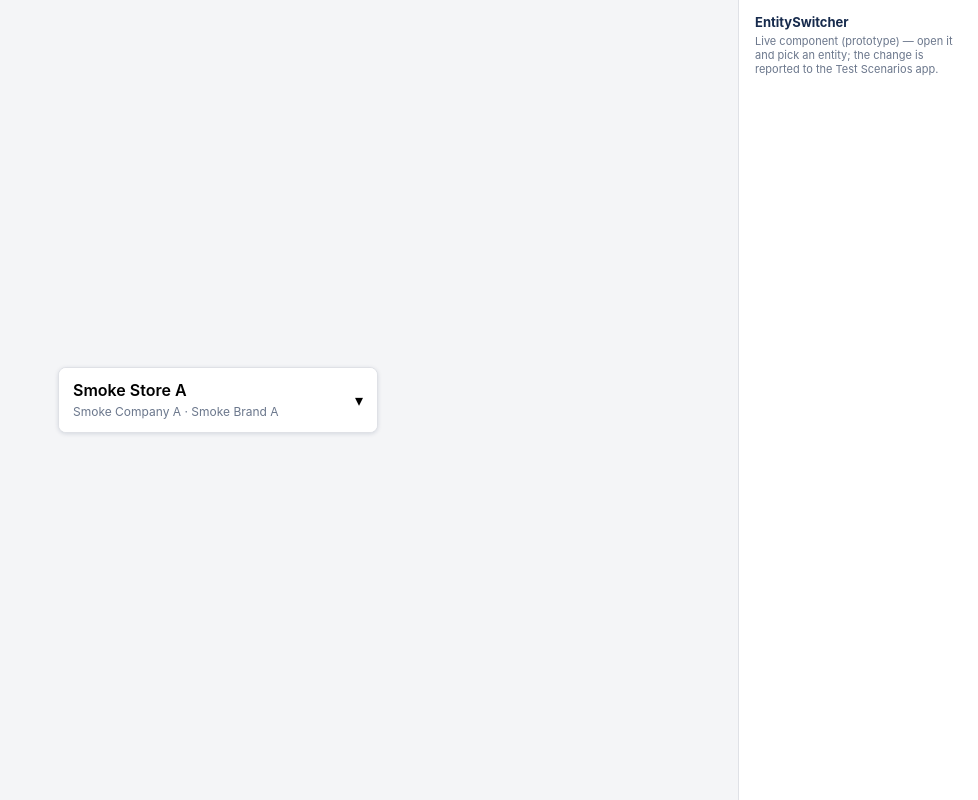
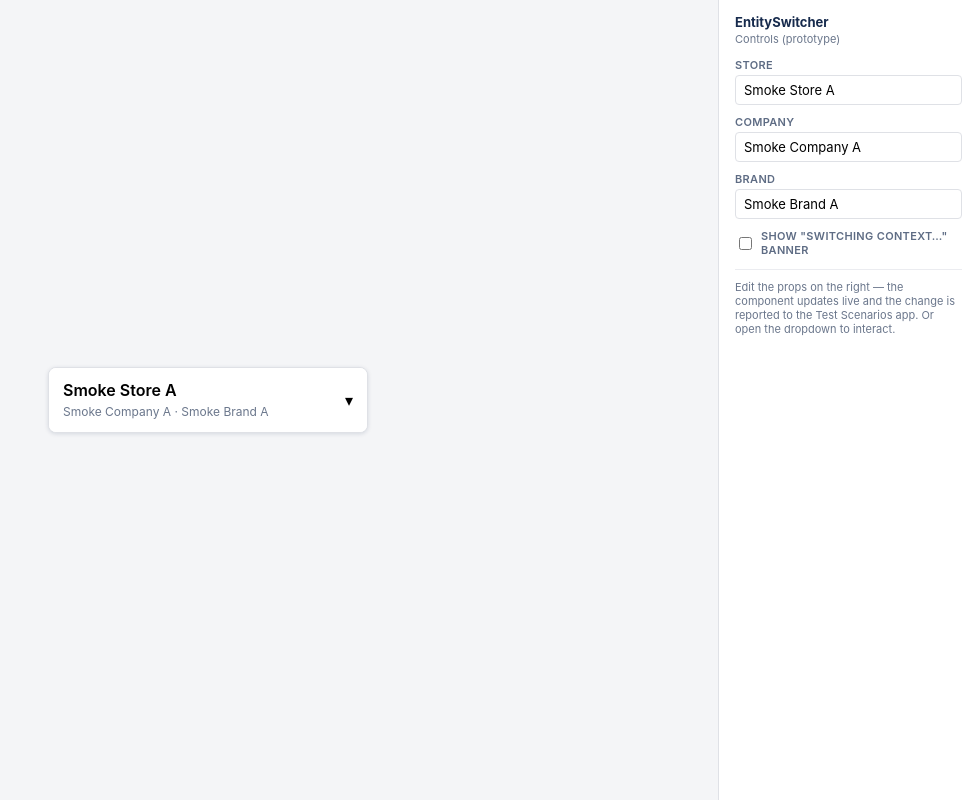
Before and after one commit to CraigAndrew/cs-component-harness, a plain HTML site: page index.html in a window 1280 px wide. Shown: the whole page, without its empty margins (302-1280 px from the left). Drawn offline with Linux system fonts and the light colour scheme.

Commit message:
Add Controls panel (editable props) to both stories

```diff
--- a/index.html
+++ b/index.html
@@ -22,17 +22,21 @@
 				background: #f4f5f7;
 			}
 			.controls {
-				width: 240px;
+				width: 260px;
 				border-left: 1px solid #dfe1e6;
 				padding: 14px 16px;
 				font-size: 13px;
+				background: #fff;
 			}
-			.controls h3 { margin: 0 0 4px; font-size: 13px; }
+			.controls h3 { margin: 0 0 2px; font-size: 13px; }
 			.controls .muted { color: #6b778c; font-size: 11px; margin: 0 0 12px; }
-			.controls label { display: block; margin: 10px 0 4px; font-weight: 600; }
-			.controls select, .controls input {
+			.controls .field { margin: 0 0 10px; }
+			.controls label { display: block; margin: 0 0 3px; font-weight: 600; font-size: 11px; color: #5e6c84; text-transform: uppercase; letter-spacing: .03em; }
+			.controls input[type=text] {
 				width: 100%; padding: 6px 8px; border: 1px solid #dfe1e6; border-radius: 4px; font: inherit;
 			}
+			.controls .check { display: flex; align-items: center; gap: 6px; font-weight: 600; }
+			.controls .hint { color: #6b778c; font-size: 11px; margin-top: 12px; border-top: 1px solid #ebecf0; padding-top: 10px; }
 			/* Mock EntitySwitcher */
 			.es {
 				width: 320px; background: #fff; border: 1px solid #dfe1e6; border-radius: 8px;
@@ -65,49 +69,54 @@
 		</div>
 		<script>
 			// Throwaway Storybook-style harness: addressable by ?story=<id>, renders an
-			// interactive mock component + a controls panel, and posts every change up
-			// to the embedding parent (the Test Scenarios Components tab) so a change can
-			// become a requested edit. Mirrors Storybook's iframe.html?id= contract so a
-			// real Storybook can be swapped in by changing only the URL.
+			// interactive mock component plus a Controls panel that edits the
+			// component's props/args (the same "edit" model Storybook uses). Every edit
+			// re-renders the component live AND is posted up to the embedding parent
+			// (the Test Scenarios Components tab) so the change can become a requested
+			// edit in a PR. Mirrors Storybook's iframe.html?id= contract.
 			const params = new URLSearchParams(location.search);
 			const storyId = params.get('story') || params.get('id') || 'entity-switcher';
 			const stage = document.getElementById('stage');
 			const controls = document.getElementById('controls');
 
-			const ENTITIES = [
-				{ company: 'Smoke Company A', brand: 'Smoke Brand A', store: 'Smoke Store A' },
-				{ company: 'Smoke Company B', brand: 'Smoke Brand B', store: 'Smoke Store B' },
-				{ company: 'Acme Foods', brand: 'Acme Grill', store: 'Acme Central' },
-			];
-
-			// Report an interaction/change to the parent frame.
 			const emit = (change) => {
 				try {
-					parent.postMessage(
-						{ source: 'cs-component-harness', story: storyId, ...change },
-						'*',
-					);
+					parent.postMessage({ source: 'cs-component-harness', story: storyId, ...change }, '*');
 				} catch {}
 			};
 
-			function entitySwitcher() {
+			// --- Stories: each has editable `args` + a render(args) function ---
+
+			const stories = {
+				'entity-switcher': {
+					title: 'EntitySwitcher',
+					args: {
+						store: 'Smoke Store A',
+						company: 'Smoke Company A',
+						brand: 'Smoke Brand A',
+						switching: false,
+					},
+					controls: [
+						{ key: 'store', label: 'Store', type: 'text' },
+						{ key: 'company', label: 'Company', type: 'text' },
+						{ key: 'brand', label: 'Brand', type: 'text' },
+						{ key: 'switching', label: 'Show "Switching context…" banner', type: 'boolean' },
+					],
+					hint: 'Edit the props on the right — the component updates live and the change is reported to the Test Scenarios app. Or open the dropdown to interact.',
+					render(args) {
 						let open = false;
-				let idx = 0;
-				let switching = false;
 						const root = document.createElement('div');
 						root.className = 'es';
-				const render = () => {
-					const e = ENTITIES[idx];
+						const draw = () => {
 							root.innerHTML = '';
 							const btn = document.createElement('button');
 							btn.className = 'es-button';
 							btn.innerHTML =
-						'<span><span class="es-current">' + e.store + '</span>' +
-						'<br><span class="es-sub">' + e.company + ' · ' + e.brand + '</span></span>' +
-						'<span>▾</span>';
-					btn.onclick = () => { open = !open; render(); };
+								'<span><span class="es-current">' + args.store + '</span><br>' +
+								'<span class="es-sub">' + args.company + ' · ' + args.brand + '</span></span><span>▾</span>';
+							btn.onclick = () => { open = !open; draw(); };
 							root.appendChild(btn);
-					if (switching) {
+							if (args.switching) {
 								const b = document.createElement('div');
 								b.className = 'es-banner';
 								b.textContent = 'Switching context…';
@@ -115,65 +124,104 @@
 							} else if (open) {
 								const menu = document.createElement('div');
 								menu.className = 'es-menu';
-						ENTITIES.forEach((opt, i) => {
+								['Smoke Store B — Smoke Company B', 'Acme Central — Acme Foods'].forEach((label) => {
 									const o = document.createElement('div');
 									o.className = 'es-opt';
-							o.textContent = opt.store + ' — ' + opt.company;
-							o.onclick = () => {
-								open = false; switching = true; render();
-								emit({ event: 'switch-entity', to: opt });
-								setTimeout(() => { idx = i; switching = false; render(); }, 700);
-							};
+									o.textContent = label;
+									o.onclick = () => { open = false; draw(); emit({ event: 'switch-entity', to: label }); };
 									menu.appendChild(o);
 								});
 								root.appendChild(menu);
 							}
 						};
-				render();
+						draw();
 						return root;
-			}
-
-			function storeDashboard(opts) {
+					},
+				},
+				'store-dashboard': {
+					title: 'StoreDashboard',
+					args: { heading: 'Store dashboard', sales: 'R 4,210', transactions: '128' },
+					controls: [
+						{ key: 'heading', label: 'Heading', type: 'text' },
+						{ key: 'sales', label: 'Sales today', type: 'text' },
+						{ key: 'transactions', label: 'Transactions', type: 'text' },
+					],
+					hint: 'Edit the props on the right — the component updates live and the change is reported to the Test Scenarios app.',
+					render(args) {
 						const root = document.createElement('div');
 						root.className = 'dash';
-				const title = opts.title || 'Store dashboard';
 						root.innerHTML =
-					'<h2>' + title + '</h2><p class="ts">Last updated just now</p>' +
+							'<h2>' + args.heading + '</h2><p class="ts">Last updated just now</p>' +
 							'<div class="tiles">' +
-					'<div class="tile">Sales today<b>R 4,210</b></div>' +
-					'<div class="tile">Transactions<b>128</b></div>' +
+							'<div class="tile">Sales today<b>' + args.sales + '</b></div>' +
+							'<div class="tile">Transactions<b>' + args.transactions + '</b></div>' +
 							'<div class="tile">Avg basket<b>R 32.90</b></div>' +
-					'<div class="tile">Open tills<b>3</b></div>' +
-					'</div>';
+							'<div class="tile">Open tills<b>3</b></div></div>';
 						return root;
+					},
+				},
+			};
+
+			const story = stories[storyId] || stories['entity-switcher'];
+			const args = { ...story.args };
+
+			const renderStage = () => {
+				stage.innerHTML = '';
+				stage.appendChild(story.render(args));
+			};
+
+			const renderControls = () => {
+				controls.innerHTML = '';
+				const h = document.createElement('h3');
+				h.textContent = story.title;
+				controls.appendChild(h);
+				const sub = document.createElement('p');
+				sub.className = 'muted';
+				sub.textContent = 'Controls (prototype)';
+				controls.appendChild(sub);
+
+				story.controls.forEach((c) => {
+					const field = document.createElement('div');
+					field.className = 'field';
+					if (c.type === 'boolean') {
+						const lab = document.createElement('label');
+						lab.className = 'check';
+						const cb = document.createElement('input');
+						cb.type = 'checkbox';
+						cb.checked = Boolean(args[c.key]);
+						cb.onchange = () => {
+							args[c.key] = cb.checked;
+							renderStage();
+							emit({ event: 'prop-change', prop: c.key, value: cb.checked });
+						};
+						lab.appendChild(cb);
+						lab.appendChild(document.createTextNode(' ' + c.label));
+						field.appendChild(lab);
+					} else {
+						const lab = document.createElement('label');
+						lab.textContent = c.label;
+						const input = document.createElement('input');
+						input.type = 'text';
+						input.value = args[c.key];
+						input.oninput = () => {
+							args[c.key] = input.value;
+							renderStage();
+							emit({ event: 'prop-change', prop: c.key, value: input.value });
+						};
+						field.appendChild(lab);
+						field.appendChild(input);
 					}
+					controls.appendChild(field);
+				});
 
-			function mount() {
-				stage.innerHTML = '';
-				controls.innerHTML = '';
-				if (storyId === 'store-dashboard') {
-					const titleVal = 'Store dashboard';
-					stage.appendChild(storeDashboard({ title: titleVal }));
-					controls.innerHTML = '<h3>StoreDashboard</h3><p class="muted">Live component (prototype)</p>';
-					const label = document.createElement('label');
-					label.textContent = 'Heading';
-					const input = document.createElement('input');
-					input.value = titleVal;
-					input.oninput = () => {
-						stage.innerHTML = '';
-						stage.appendChild(storeDashboard({ title: input.value }));
-						emit({ event: 'prop-change', prop: 'title', value: input.value });
+				const hint = document.createElement('div');
+				hint.className = 'hint';
+				hint.textContent = story.hint;
+				controls.appendChild(hint);
 			};
-					controls.appendChild(label);
-					controls.appendChild(input);
-				} else {
-					stage.appendChild(entitySwitcher());
-					controls.innerHTML =
-						'<h3>EntitySwitcher</h3><p class="muted">Live component (prototype) — open it and pick an entity; the change is reported to the Test Scenarios app.</p>';
-				}
-			}
 
-			mount();
+			renderStage();
+			renderControls();
 			emit({ event: 'mounted' });
 		</script>
 	</body>
```
Lines whose indentation alone changed are shown as unchanged.
